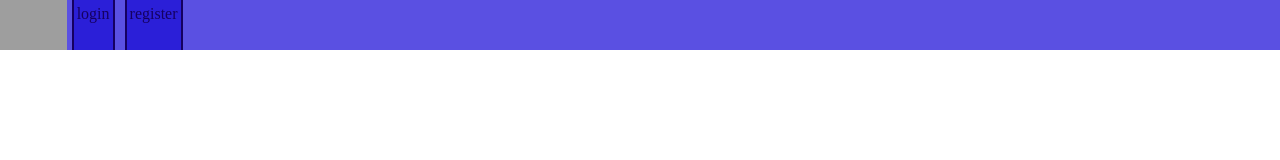
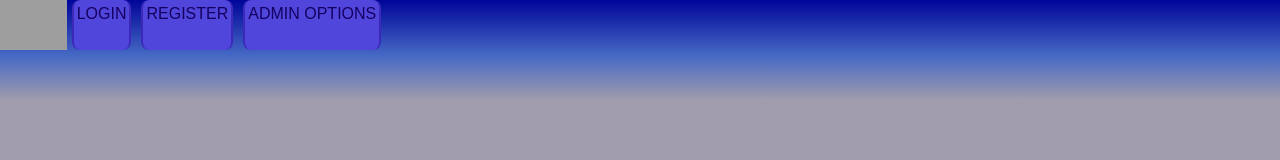
Before and after one commit to DownTownScarf7/placeholder, a plain HTML site: page public/index/index.html in a window 1280 px wide. Drawn offline with Linux system fonts and the light colour scheme; files that its build step writes are made by us from their sources; grey boxes are pictures that could not be loaded.

Commit message:
refact(master): Total overhaul

```diff
--- a/public/css/index.css
+++ /dev/null
@@ -1,38 +0,0 @@
-* {
-  margin: 0;
-  padding: 0;
-}
-
-header {
-  width: 100%;
-  height: 50px;
-  background: #5a50e2;
-}
-
-#options-bar {
-  height: inherit;
-  display: flex;
-  flex-direction: row;
-}
-
-#options-bar .logo {
-  height: 100%;
-}
-
-#options-links {
-  display: flex;
-  flex-direction: row;
-}
-
-#options-links div {
-  margin: 0 5px;
-  padding: 5px 3px;
-  background: #2b1fd8;
-  border-left: 2px solid #150061;
-  border-right: 2px solid #150061;
-}
-
-#options-links div a {
-  color: #150061;
-  text-decoration: none;
-}
--- /dev/null
+++ b/public/index/index.css
@@ -0,0 +1,50 @@
+* {
+  margin: 0;
+  padding: 0;
+  font-family: 'Montserrat', sans-serif;
+}
+
+header {
+  width: 100%;
+  height: 100px;
+  background: -moz-linear-gradient(top,  rgba(0,5,153,1) 0%, rgba(69,104,196,1) 55%, #a09cad 100%);
+  background: -webkit-linear-gradient(top,  rgba(0,5,153,1) 0%,rgba(69,104,196,1) 55%,#a09cad 100%);
+  background: linear-gradient(to bottom,  rgba(0,5,153,1) 0%,rgba(69,104,196,1) 55%,#a09cad 100%);
+  filter: progid:DXImageTransform.Microsoft.gradient( startColorstr='#000599', endColorstr='#007db9e8',GradientType=0 );
+}
+
+body {
+  background-color: #a09cad;
+}
+
+#options-bar {
+  height: 50%;
+  display: flex;
+  flex-direction: row;
+}
+
+#options-bar .logo {
+  height: 100%;
+}
+
+#options-links {
+  display: flex;
+  flex-direction: row;
+}
+
+#options-links a {
+  text-transform: uppercase;
+  text-decoration: none;
+  margin: 0 5px;
+  padding: 5px 3px;
+  background-color: #5046db;
+  border-left: 2px solid #1f008d6b;
+  border-right: 2px solid #1f008d6b;
+  border-radius: 8px;
+  color: #150061;
+  height: 80%;
+}
+
+#options-links a:hover {
+  background-color: #807ad8;
+}
--- a/public/html/index.html
+++ b/public/index/index.html
@@ -5,20 +5,16 @@
   <meta http-equiv="X-UA-Compatible" content="IE=edge">
   <title>Hamid</title>
   <meta name="viewport" content="width=device-width, initial-scale=1">
-  <link rel="stylesheet" type="text/css" media="screen" href="public/index.css" />
-  <script type="text/javascript" src="index.js"></script>
+  <link rel="stylesheet" type="text/css" media="screen" href="/public/index/index.css" />
+  <script type="text/javascript" src="/public/index/index.js"></script>
 </head>
 <body>
   <header>
     <div id="options-bar">
       <img class="logo" src="https://png.icons8.com/ios/1600/bank-card-front-side.png" alt="logo.png">
       <div id="options-links">
-        <div>
-          <a id="btn-login" href="./login">login</a>
-        </div>
-        <div>
-          <a id="btn-register" href="./register">register</a>
-        </div>
+        <a id="btn-login" href="./login">login</a>
+        <a id="btn-register" href="./register">register</a>
       </div>
     </div>
   </header>
--- a/src/client/index.js
+++ b/public/index/index.js
@@ -33,5 +33,5 @@ class Handler {
 
 window.onload = () => {
   const handler = new Handler();
-  handler.placeElement('#options-links', handler.buttons.admin, true);
+  handler.placeElement('#options-links', handler.buttons.admin, false);
 }
```
Also changed, not shown: public/login/login.html (renamed from public/html/login.html, +2 -2 lines), public/register/register.html (renamed from public/html/registration.html, +0 -3 lines), src/server/server.js (+5 -6 lines), public/admin/admin.html (renamed from public/html/admin.html), public/login/login.css (renamed from public/css/login.css), public/login/login.js (renamed from src/client/login.js).
